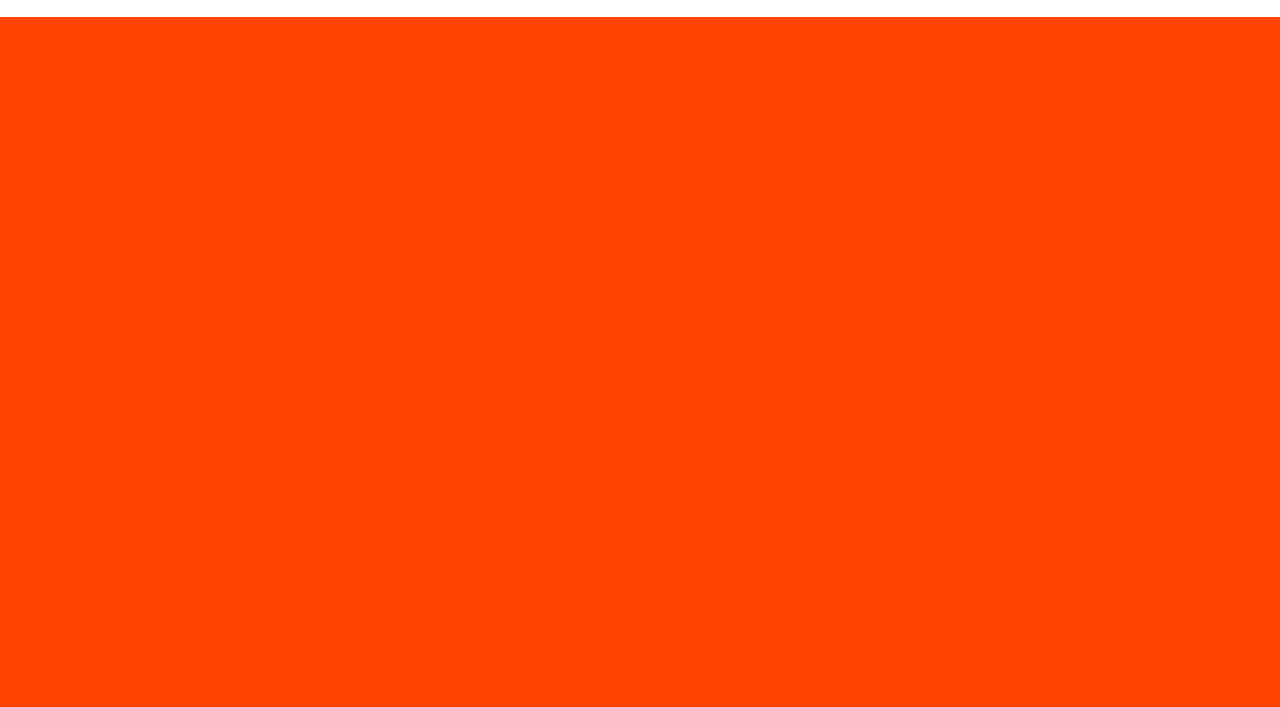
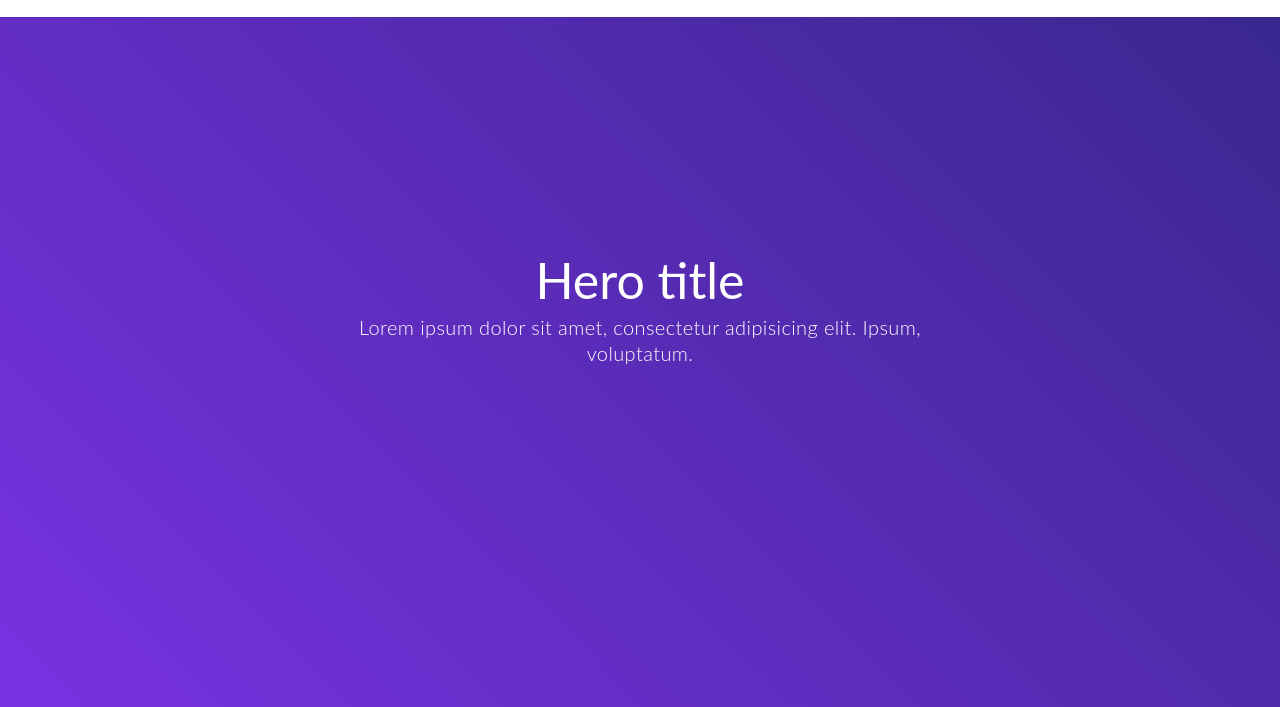
Before and after one commit to sanjalazic/landing_page_template, a website: page index.html in a window 1280 px wide. Shown: the part 93-800 px from the top of the page. Drawn offline with Linux system fonts and the light colour scheme.

Commit message:
Hero container

```diff
--- a/index.html
+++ b/index.html
@@ -8,6 +8,7 @@
     <title>Simple Landing page</title>
     <link rel="stylesheet" href="/css/style.css">
 </head>
+<body>
 <header class="header">
     <div class="header__inner">
         <a href="/" class="header__logo">
@@ -35,6 +36,20 @@
         </nav>
     </div>
 </header>
-<body>
+<main class="main">
+<div class="hero">
+<div class="hero__background">
+    <div class="hero__inner">
+        <div class="hero__content">
+            <h1 class="hero__heading">
+                Hero title
+            </h1>
+
+            <h4 class="hero__subtitle">Lorem ipsum dolor sit amet, consectetur adipisicing elit. Ipsum, voluptatum.</h4>
+        </div>
+    </div>
+</div>
+</div>
+</main>
 </body>
 </html>
--- /dev/null
+++ b/scss/layouts/_hero.scss
@@ -0,0 +1,55 @@
+.hero {
+  background: linear-gradient(45deg,$color-primary,$color-secondary);
+  color: #fff;
+  position: relative;
+  display: block;
+  width: 100%;
+  height: 100vh;
+
+  &__background {
+    position: absolute;
+    top: 0;
+    left: 0;
+    width: 100%;
+    height: 100%;
+  }
+
+  &__inner {
+    display: flex;
+    flex-direction: column;
+    height: 100%;
+    padding-left: 4rem;
+    padding-right: 4rem;
+    position: relative;
+    width: 100%;
+    margin: 0 auto;
+    max-width: 120rem;
+  }
+
+  &__content {
+    z-index: 20;
+    margin: 0 auto;
+    text-align: center;
+    padding: 6rem 0;
+    position: absolute;
+    top: 50%;
+    left: 50%;
+    transform: translate(-50%,-50%);
+
+  }
+
+  &__heading {
+    color: #fff;
+    font-size: 5rem;
+    font-weight: 400;
+    line-height: 1.33;
+  }
+
+  &__subtitle {
+    color: #fff;
+    font-size: 2rem;
+    font-weight: 300;
+    line-height: 1.33;
+    letter-spacing: .02em;
+  }
+}
--- a/scss/main.scss
+++ b/scss/main.scss
@@ -9,3 +9,5 @@
 
 @import "layouts/grid";
 @import "layouts/navigation";
+
+@import "layouts/hero";
```
Also changed, not shown: css/style.css.
